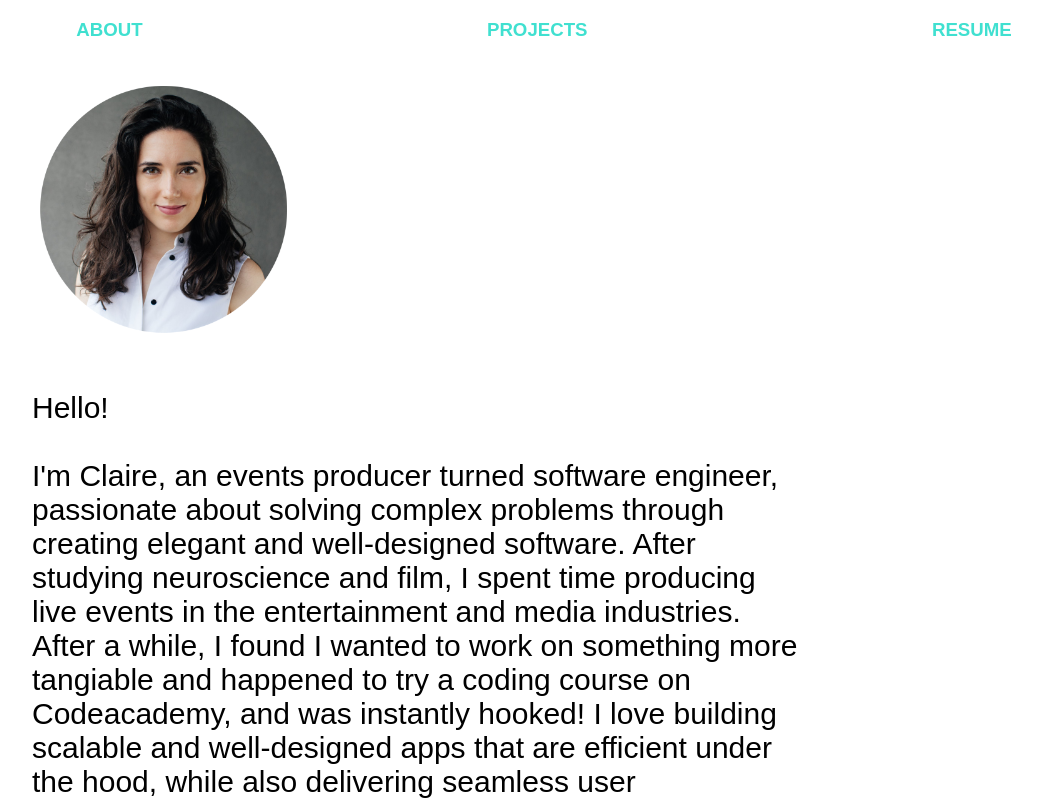
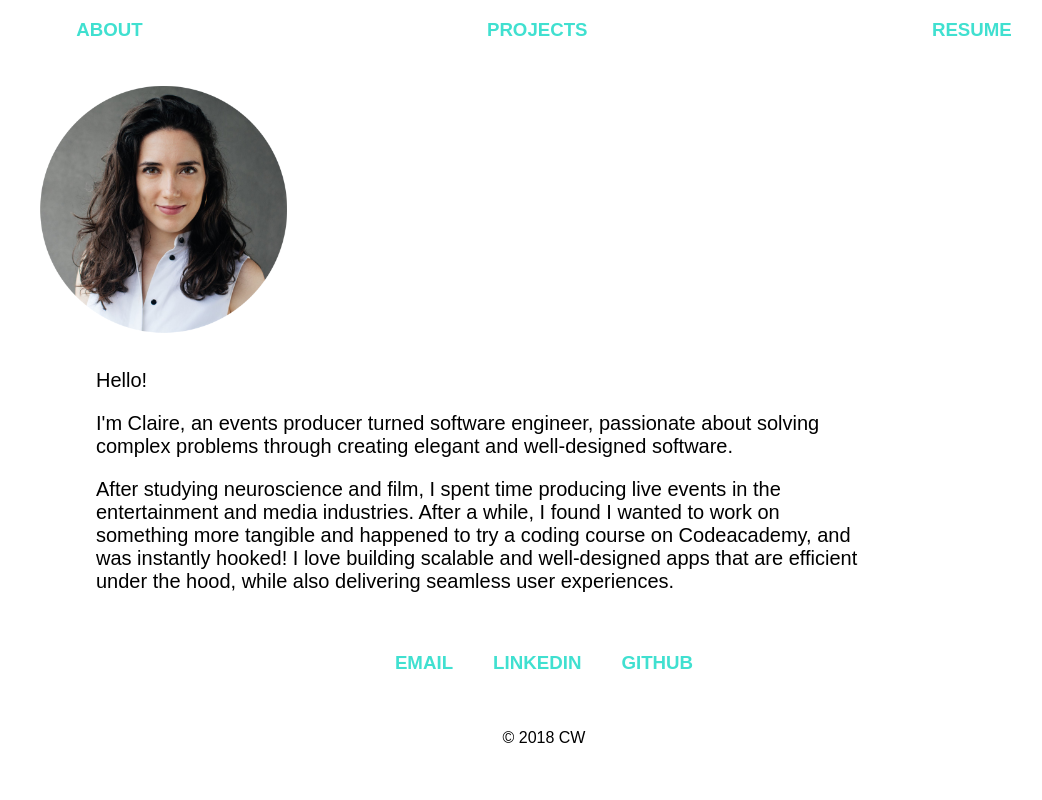
Before and after one commit to cwat08/personal-website, a React (Create React App) app: page / in a window 1280 px wide. Shown: the top 800 px of the page, without its empty margins (96-1138 px from the left). Built offline with nearby package versions, Linux system fonts and the light colour scheme.

Commit message:
fixed resume

```diff
--- a/public/index.html
+++ b/public/index.html
@@ -5,39 +5,12 @@
   <meta charset="utf-8">
   <meta name="viewport" content="width=device-width, initial-scale=1, shrink-to-fit=no">
   <meta name="theme-color" content="#000000">
-  <!--
-      manifest.json provides metadata used when your web app is added to the
-      homescreen on Android. See https://developers.google.com/web/fundamentals/engage-and-retain/web-app-manifest/
-    -->
-  <link rel="manifest" href="%PUBLIC_URL%/manifest.json">
   <link rel="shortcut icon" href="%PUBLIC_URL%/favicon1.ico">
-  <!--
-      Notice the use of %PUBLIC_URL% in the tags above.
-      It will be replaced with the URL of the `public` folder during the build.
-      Only files inside the `public` folder can be referenced from the HTML.
-
-      Unlike "/favicon.ico" or "favicon.ico", "%PUBLIC_URL%/favicon.ico" will
-      work correctly both with client-side routing and a non-root public URL.
-      Learn how to configure a non-root public URL by running `npm run build`.
-    -->
   <title>Claire Watson</title>
 </head>
 
 <body>
-  <noscript>
-    You need to enable JavaScript to run this app.
-  </noscript>
   <div id="root"></div>
-  <!--
-      This HTML file is a template.
-      If you open it directly in the browser, you will see an empty page.
-
-      You can add webfonts, meta tags, or analytics to this file.
-      The build step will place the bundled scripts into the <body> tag.
-
-      To begin the development, run `npm start` or `yarn start`.
-      To create a production bundle, use `npm run build` or `yarn build`.
-    -->
 </body>
 
 </html>
--- a/src/App.css
+++ b/src/App.css
@@ -72,6 +72,7 @@
 iframe {
   border: none;
   overflow: hidden;
+  align-content: middle;
 }
 
 .project-images {
@@ -108,14 +109,18 @@ a {
   color: turquoise;
 }
 
-.about {
-  font-size: 30px;
+.about-text {
+  font-size: 20px;
   width: 60vw;
-  margin-left: 10vw;
-  margin-top: 10vh;
+  margin-left: 15vw;
+  margin-top: 15px;
   text-align: left;
 }
 
+.about {
+  display: flex;
+  flex-direction: column;
+}
 .nav-item {
   font-size: 14pt;
   color: turquoise;
--- a/src/components/About.js
+++ b/src/components/About.js
@@ -2,36 +2,28 @@ import React from 'react'
 
 const About = () => {
   return (
-    <div>
+    <div className="about">
       <div>
         <img className="headshot" src="./headshot_final.png" align="left" />
         <br />
       </div>
-      <br />
-      <br />
-      <br />
-      <br />
-      <br />
-      <br />
-      <br />
-      <br />
-      <br />
-      <br />
-      <br />
-      <br />
-      <br />
-      <p className="about">
-        Hello! <br />
-        <br /> I'm Claire, an events producer turned software engineer,
-        passionate about solving complex problems through creating elegant and
-        well-designed software. After studying neuroscience and film, I spent
-        time producing live events in the entertainment and media industries.
-        After a while, I found I wanted to work on something more tangiable and
-        happened to try a coding course on Codeacademy, and was instantly
-        hooked! I love building scalable and well-designed apps that are
-        efficient under the hood, while also delivering seamless user
-        experiences.{' '}
-      </p>
+      <div className="about-text">
+        <p>Hello! </p>
+        <p>
+          I'm Claire, an events producer turned software engineer, passionate
+          about solving complex problems through creating elegant and
+          well-designed software.{' '}
+        </p>
+        <p>
+          After studying neuroscience and film, I spent time producing live
+          events in the entertainment and media industries. After a while, I
+          found I wanted to work on something more tangible and happened to try
+          a coding course on Codeacademy, and was instantly hooked! I love
+          building scalable and well-designed apps that are efficient under the
+          hood, while also delivering seamless user experiences.
+        </p>
+      </div>
+
       <div className="contact">
         <a href="mailto:watson.e.claire@gmail.com">
           <h3 className="contact-link">EMAIL</h3>
--- a/src/components/Resume.js
+++ b/src/components/Resume.js
@@ -5,7 +5,7 @@ const Resume = () => (
     <p>
       <iframe
         // className="resume"
-        src="https://docs.google.com/document/d/e/2PACX-1vQQmuYhVYgC7Sgid3O-QTttPipF-UtX7NMqQtH3pZGxyMR5Bh8WTyqCQtayjJYpOWL1drPLywWhS_Wq/pub?embedded=true"
+        src="https://docs.google.com/document/d/e/2PACX-1vRAglJoNMgMBh57DayS7bW0lU-XtDAjgHqdXSa9QaZPlE9pKqsF6QqGZtWAD6g1p4f91Eb5ATPFzxAt/pub?embedded=true"
         width="800"
         height="1500"
         scrolling="no"
```
